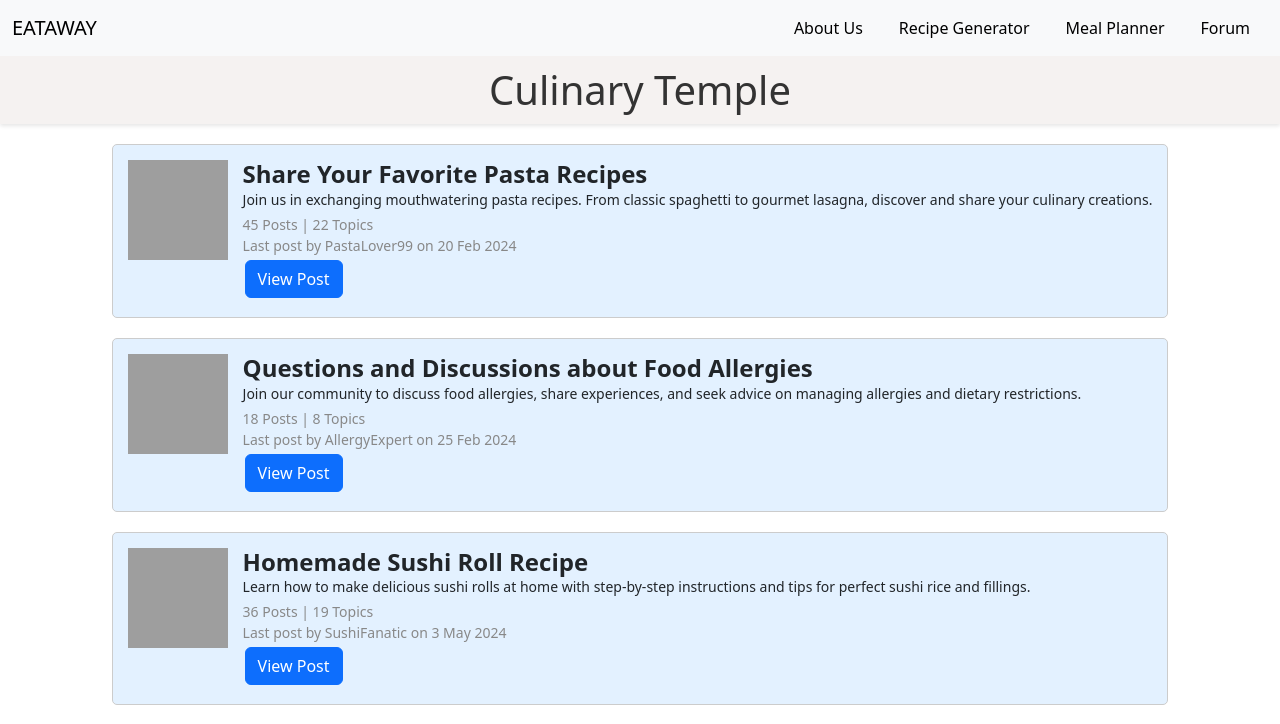
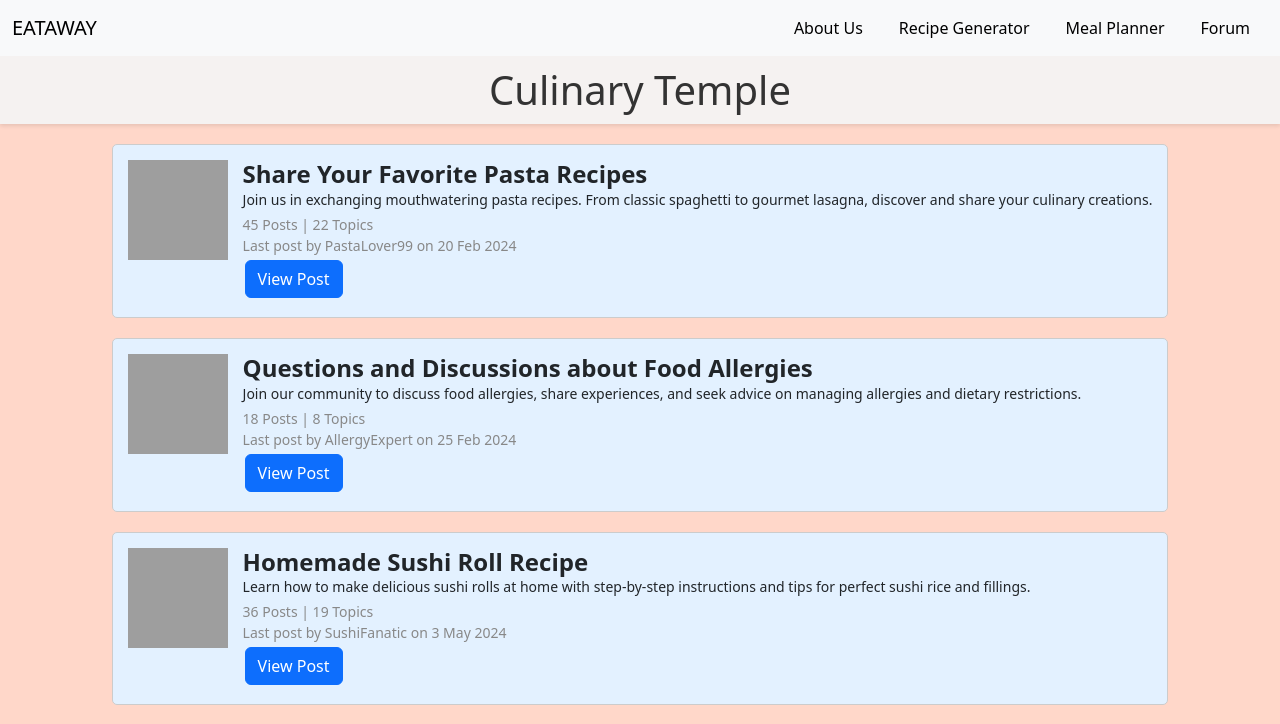
Before and after one commit to uvee35/Eataway-Website, a website: page html/forum.html in a window 1280 px wide. Shown: the top 724 px of the page. Drawn offline with nearby package versions, Linux system fonts and the light colour scheme; grey boxes are pictures that could not be loaded; a web font is replaced by a local one.

Commit message:
changes in bacground color of forum

```diff
--- a/html/forum.html
+++ b/html/forum.html
@@ -11,7 +11,7 @@
     <link rel="stylesheet" href="../Assets/css/forum.css">
 </head>
 
-<body>
+<body style="background-color: #ffd7c9;">
     <div id="header-container"></div>
 
     <section class="header">
```
